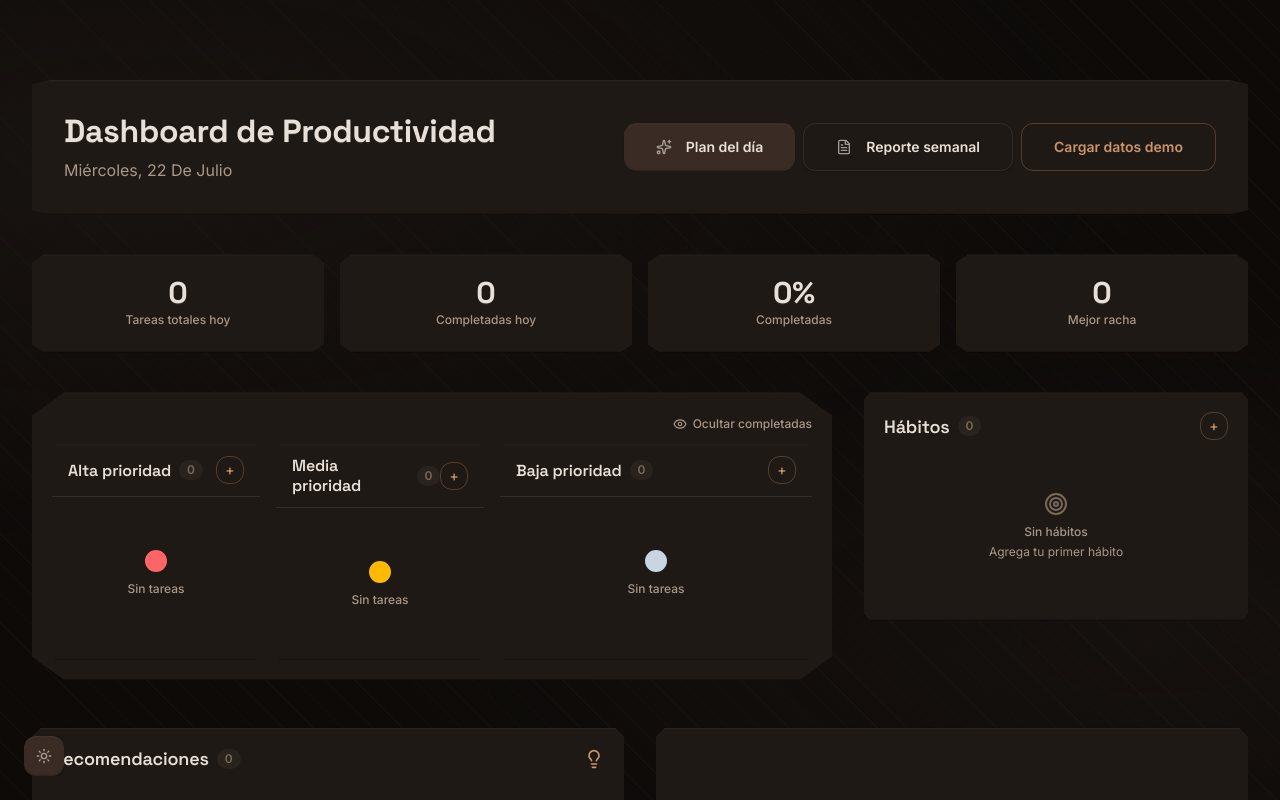
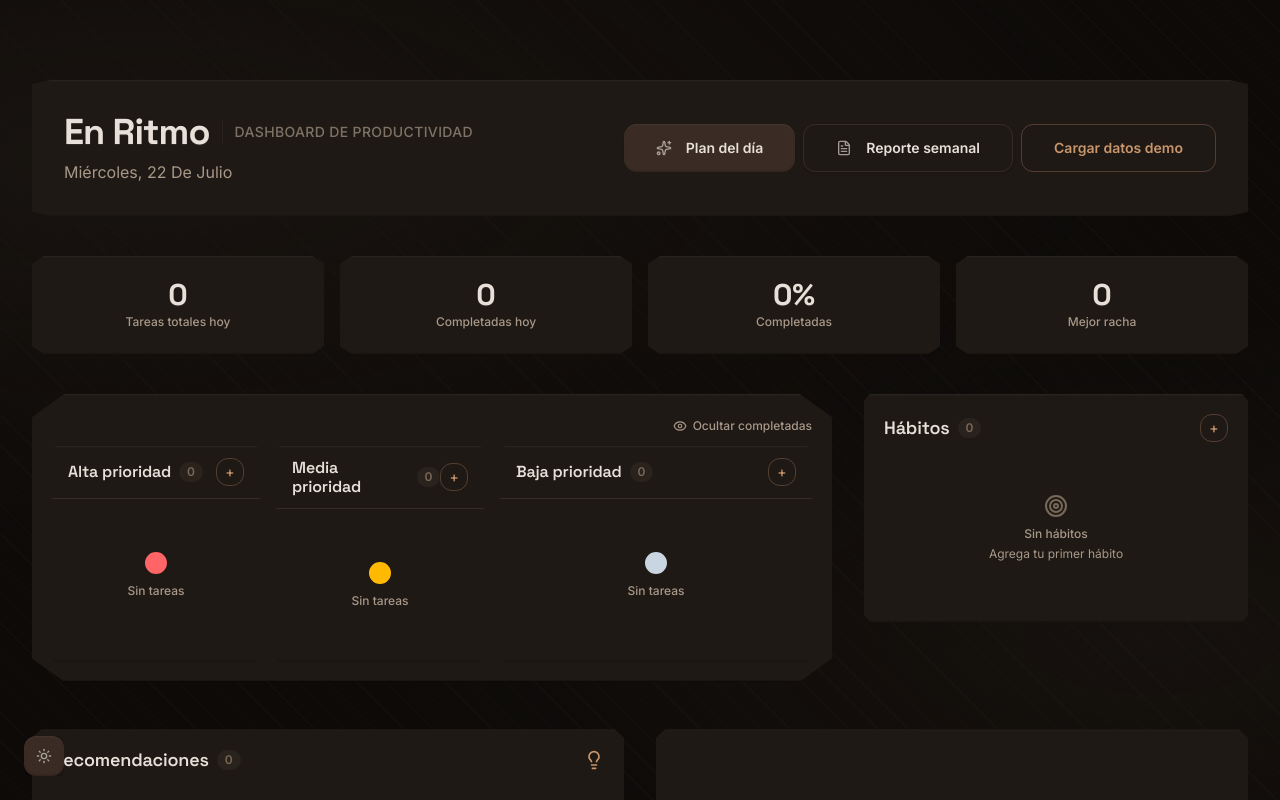
Before and after one commit to NachoLedesma33/dashboard-productividad, a React (Vite) app: page / in a window 1280 px wide. Shown: the top 800 px of the page. Built offline with nearby package versions, Linux system fonts and the light colour scheme.

Commit message:
brand: rename to 'En Ritmo' — update title, manifest, header, footer

```diff
--- a/index.html
+++ b/index.html
@@ -6,9 +6,9 @@
     <link rel="apple-touch-icon" href="/favicon.svg" />
     <meta name="viewport" content="width=device-width, initial-scale=1.0" />
     <meta name="theme-color" content="#0D0D1E" />
-    <title>Dashboard Productividad</title>
+    <title>En Ritmo</title>
     <meta name="description" content="Panel personal de productividad con gestión de tareas, hábitos y análisis de rendimiento. 100% offline-first." />
-    <meta property="og:title" content="Dashboard Productividad" />
+    <meta property="og:title" content="En Ritmo · Dashboard de Productividad" />
     <meta property="og:description" content="Panel personal de productividad con gestión de tareas, hábitos y análisis de rendimiento." />
     <meta property="og:type" content="website" />
     <link rel="preload" href="/fonts/inter-latin.woff2" as="font" type="font/woff2" crossorigin />
--- a/src/App.tsx
+++ b/src/App.tsx
@@ -221,9 +221,15 @@ function App() {
           <div className="surface-card p-7 sm:p-8">
             <div className="flex flex-col sm:flex-row sm:items-center sm:justify-between gap-6">
               <div className="space-y-2">
-                <h1 className="text-3xl sm:text-4xl lg:text-5xl font-bold text-engraved">
-                  Dashboard de Productividad
-                </h1>
+                <div className="flex items-center gap-3">
+                  <span className="text-2xl sm:text-3xl lg:text-4xl font-bold font-display text-engraved tracking-tight">
+                    En Ritmo
+                  </span>
+                  <span className="hidden sm:inline-block w-px h-6 bg-border/50" aria-hidden="true"></span>
+                  <span className="text-sm font-medium text-text-secondary uppercase tracking-wide opacity-70">
+                    Dashboard de Productividad
+                  </span>
+                </div>
                 <p className="text-base text-text-secondary capitalize">
                   {today}
                 </p>
@@ -375,7 +381,7 @@ function App() {
         >
           <div className="surface-card p-6 text-center clip-pebble">
             <p className="text-sm text-text-muted">
-              Dashboard de Productividad © 2024
+              En Ritmo © {new Date().getFullYear()}
             </p>
           </div>
         </footer>
--- a/vite.config.ts
+++ b/vite.config.ts
@@ -14,8 +14,8 @@ export default defineConfig({
       injectRegister: 'inline',
       includeAssets: ['favicon.svg'],
       manifest: {
-        name: 'Dashboard de Productividad',
-        short_name: 'D. Productividad',
+        name: 'En Ritmo',
+        short_name: 'En Ritmo',
         description: 'Panel personal de productividad con gestión de tareas, hábitos y análisis de rendimiento.',
         start_url: '/',
         display: 'standalone',
```
